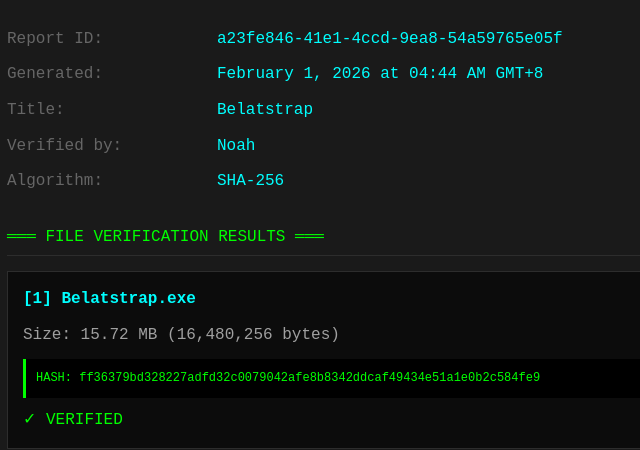
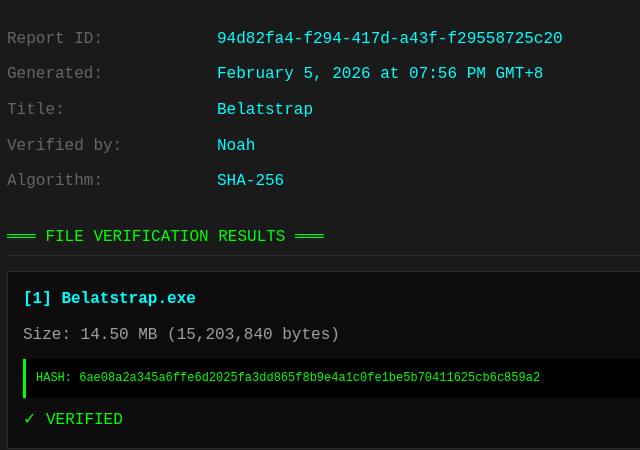
Before and after one commit to inskepert67-commits/Hashed, a plain HTML site: page index.html in a window 1280 px wide. Shown: the part 168-618 px from the top of the page, 215-855 px from the left. Drawn offline with Linux system fonts and the light colour scheme.

Commit message:
Update index.html

```diff
--- a/index.html
+++ b/index.html
@@ -80,10 +80,10 @@
     <div class="section">
       <div class="info-grid">
         <div class="info-label">Report ID:</div>
-        <div class="info-value">a23fe846-41e1-4ccd-9ea8-54a59765e05f</div>
+        <div class="info-value">94d82fa4-f294-417d-a43f-f29558725c20</div>
 
         <div class="info-label">Generated:</div>
-        <div class="info-value">February 1, 2026 at 04:44 AM GMT+8</div>
+        <div class="info-value">February 5, 2026 at 07:56 PM GMT+8</div>
 
 
         <div class="info-label">Title:</div>
@@ -109,9 +109,9 @@
 
         <div class="file-card">
           <div class="file-name">[1] Belatstrap.exe</div>
-          <div>Size: 15.72 MB (16,480,256 bytes)</div>
+          <div>Size: 14.50 MB (15,203,840 bytes)</div>
 
-            <div class="file-hash">HASH: ff36379bd328227adfd32c0079042afe8b8342ddcaf49434e51a1e0b2c584fe9</div>
+            <div class="file-hash">HASH: 6ae08a2a345a6ffe6d2025fa3dd865f8b9e4a1c0fe1be5b70411625cb6c859a2</div>
             <div class="status-success">✓ VERIFIED</div>
 
         </div>
```
